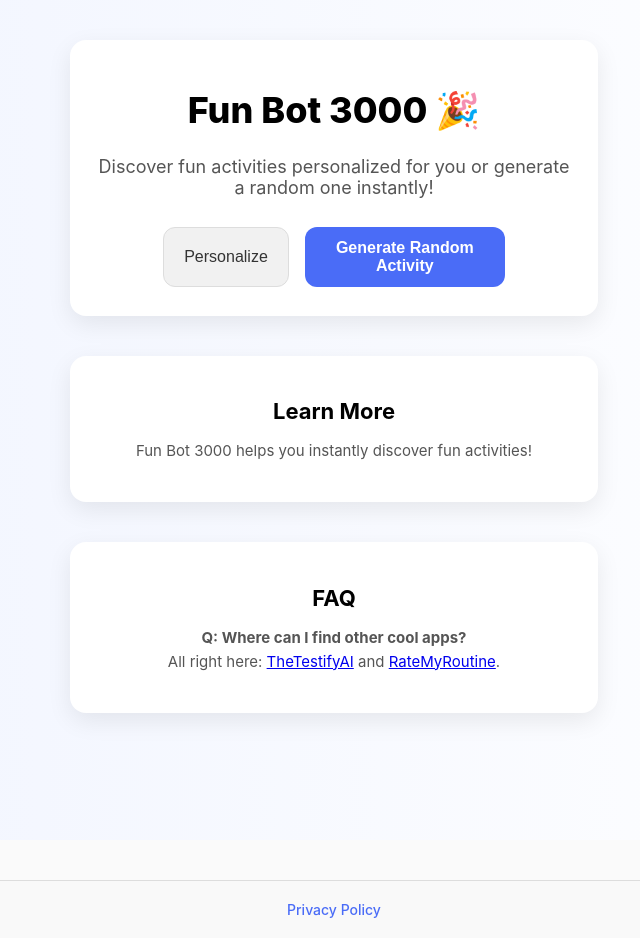
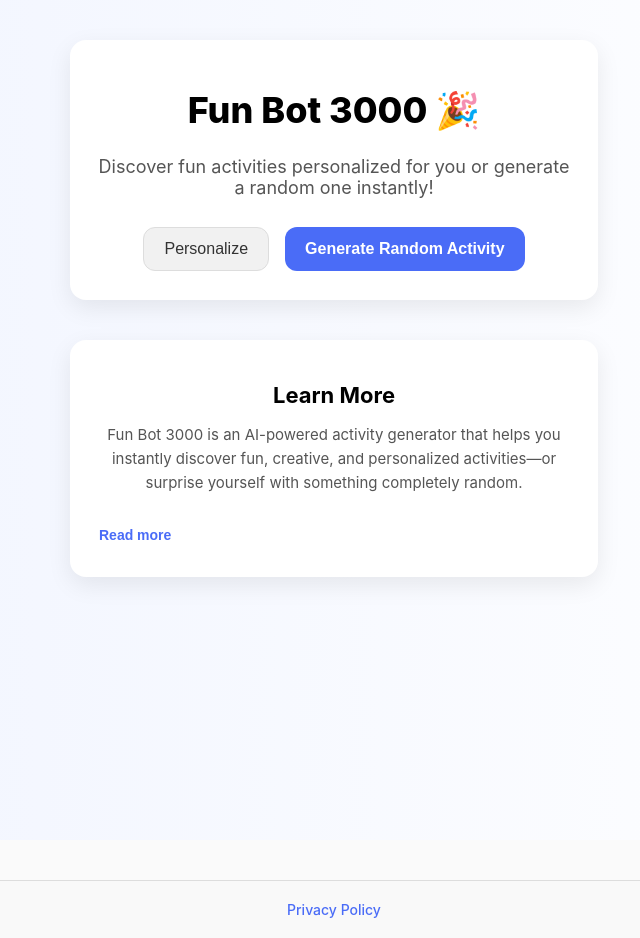
Before and after one commit to christensenandrew455-cell/funbot3000, a Next.js app: page / in a window 1280 px wide. Shown: the whole page, without its empty margins (306-946 px from the left). Built offline with nearby package versions, Linux system fonts and the light colour scheme.

Commit message:
Update page.js

```diff
--- a/app/page.js
+++ b/app/page.js
@@ -7,10 +7,10 @@ const DEFAULT_FORM = {
   personality: "",
   locationPref: "",
   season: "",
-  ageCategory: "", // kids, teenagers, adults, mixed
-  groupSize: "",   // solo, 2-4, group
-  chaos: "normal", // normal, getting there, crazy
-  cityType: "",    // city or town
+  ageCategory: "",
+  groupSize: "",
+  chaos: "normal",
+  cityType: "",
   extraInfo: "",
 };
 
@@ -19,6 +19,7 @@ export default function Home() {
   const [form, setForm] = useState(DEFAULT_FORM);
   const [personalizeOpen, setPersonalizeOpen] = useState(false);
   const [loading, setLoading] = useState(false);
+  const [learnMoreOpen, setLearnMoreOpen] = useState(false);
 
   useEffect(() => {
     const saved = sessionStorage.getItem("activityData");
@@ -101,7 +102,7 @@ export default function Home() {
       boxShadow: "0 8px 24px rgba(0,0,0,0.08)",
       marginTop: 20,
       width: "100%",
-      maxWidth: 400, // increased from 360
+      maxWidth: 400,
       marginLeft: "auto",
       marginRight: "auto",
       boxSizing: "border-box",
@@ -115,9 +116,6 @@ export default function Home() {
       border: "none",
       cursor: "pointer",
       fontWeight: 600,
-      transition: "0.2s",
-      maxWidth: 200,
-      textAlign: "center",
     },
     buttonSecondary: {
       background: "#f1f1f1",
@@ -128,9 +126,6 @@ export default function Home() {
       border: "1px solid #ddd",
       cursor: "pointer",
       fontWeight: 500,
-      transition: "0.2s",
-      maxWidth: 200,
-      textAlign: "center",
     },
     centerButtons: {
       display: "flex",
@@ -145,8 +140,6 @@ export default function Home() {
       borderRadius: 12,
       border: "1px solid #ddd",
       fontSize: 14,
-      outline: "none",
-      transition: "0.2s",
       textAlign: "center",
       boxSizing: "border-box",
     },
@@ -179,16 +172,14 @@ export default function Home() {
       lineHeight: 1.6,
       textAlign: "center",
     },
-    tagline: {
-      textAlign: "center",
-      color: "#555",
-      marginTop: 8,
-      fontSize: 18,
-    },
-    submitContainer: {
-      display: "flex",
-      justifyContent: "center",
-      marginTop: 10,
+    expandButton: {
+      marginTop: 12,
+      background: "none",
+      border: "none",
+      color: "#4A6CF7",
+      cursor: "pointer",
+      fontWeight: 600,
+      fontSize: 14,
     },
   };
 
@@ -199,38 +190,30 @@ export default function Home() {
         <h1 style={{ fontSize: 36, fontWeight: 800, textAlign: "center" }}>
           Fun Bot 3000 🎉
         </h1>
-        <p style={styles.tagline}>
+        <p style={{ textAlign: "center", color: "#555", fontSize: 18 }}>
           Discover fun activities personalized for you or generate a random one instantly!
         </p>
 
-        {/* ACTION BAR */}
         <div style={styles.centerButtons}>
           <button
-            type="button"
             onClick={() => setPersonalizeOpen((v) => !v)}
-            aria-expanded={personalizeOpen}
             style={styles.buttonSecondary}
           >
             {personalizeOpen ? "Close Personalization" : "Personalize"}
           </button>
 
           {!personalizeOpen && (
-            <button
-              type="button"
-              onClick={handleGenerateRandom}
-              style={styles.buttonPrimary}
-            >
+            <button onClick={handleGenerateRandom} style={styles.buttonPrimary}>
               {loading ? "Generating..." : "Generate Random Activity"}
             </button>
           )}
         </div>
 
-        {/* PERSONALIZATION FORM */}
         {personalizeOpen && (
           <form style={styles.personalizeCard} onSubmit={handleGenerateActivity}>
             <div style={{ display: "grid", gap: 14 }}>
               {["personality","locationPref","season","ageCategory","groupSize","chaos","cityType"].map((key) => {
-                const labelMap = {
+                const labels = {
                   personality: "Personality",
                   locationPref: "Inside / Outside",
                   season: "Season",
@@ -239,7 +222,7 @@ export default function Home() {
                   chaos: "Chaos Level",
                   cityType: "Location Type",
                 };
-                const optionsMap = {
+                const options = {
                   personality: ["Select...","Extrovert","Introvert"],
                   locationPref: ["Select...","Inside","Outside","Both"],
                   season: ["Select...","Spring","Summer","Autumn/Fall","Winter"],
@@ -250,60 +233,73 @@ export default function Home() {
                 };
                 return (
                   <label key={key} style={styles.label}>
-                    {labelMap[key]}:
+                    {labels[key]}
                     <select
                       style={styles.input}
                       value={form[key]}
                       onChange={(e) => updateField(key, e.target.value)}
                     >
-                      {optionsMap[key].map((opt,i) => (
-                        <option key={i} value={opt.toLowerCase().replace(/\s|\(|\)/g,'')}>{opt}</option>
+                      {options[key].map((o, i) => (
+                        <option key={i} value={o.toLowerCase().replace(/\s|\(|\)/g,"")}>
+                          {o}
+                        </option>
                       ))}
                     </select>
                   </label>
-                )
+                );
               })}
-
-              <textarea
-                style={{ ...styles.input, height: 60, resize: "none", boxSizing: "border-box" }}
-                placeholder="Anything extra (optional)"
-                value={form.extraInfo}
-                onChange={(e) => updateField("extraInfo", e.target.value)}
-              />
-
-              {anyPersonalizedInput ? (
-                <div style={styles.submitContainer}>
-                  <button type="submit" style={styles.buttonPrimary}>
-                    {loading ? "Generating..." : "Generate Activity"}
-                  </button>
-                </div>
-              ) : (
-                <div style={{ color: "#888", fontSize: 13, textAlign: "center" }}>
-                  Fill in any field to enable “Generate Activity”.
-                </div>
-              )}
             </div>
           </form>
         )}
       </div>
 
-      {/* Learn More Section */}
+      {/* Learn More */}
       <div style={styles.section}>
         <h2 style={styles.sectionTitle}>Learn More</h2>
+
         <p style={styles.sectionContent}>
-          Fun Bot 3000 helps you instantly discover fun activities!
+          Fun Bot 3000 is an AI-powered activity generator that helps you instantly
+          discover fun, creative, and personalized activities—or surprise yourself
+          with something completely random.
         </p>
-      </div>
 
-      {/* FAQ */}
-      <div style={styles.section}>
-        <h2 style={styles.sectionTitle}>FAQ</h2>
-        <p style={styles.sectionContent}>
-          <strong>Q: Where can I find other cool apps?</strong> <br />
-          All right here:{" "}
-          <a href="https://thetestifyai.com" target="_blank">TheTestifyAI</a> and{" "}
-          <a href="https://ratemyroutine.com" target="_blank">RateMyRoutine</a>.
-        </p>
+        {learnMoreOpen && (
+          <p style={{ ...styles.sectionContent, marginTop: 16 }}>
+            Fun Bot 3000 is designed to make finding things to do effortless for anyone,
+            regardless of age, location, or group size. At its core, the app uses artificial
+            intelligence to generate activity ideas either completely at random or based
+            on preferences you choose to provide. This flexibility allows users to explore
+            new ideas without thinking too hard, while still having the option to fine-tune
+            results when they want something more specific.
+
+            <br /><br />
+            The personalization system allows you to guide the AI using several simple
+            options. Personality helps determine whether activities should be more social,
+            more independent, or somewhere in between. Inside or outside preferences ensure
+            suggestions match your environment or mood, while the season setting prevents
+            unrealistic ideas such as outdoor summer activities in winter.
+
+            <br /><br />
+            Age category helps tailor activities to kids, teenagers, adults, or mixed-age
+            groups. Group size ensures suggestions work for solo experiences, small groups,
+            or larger gatherings. Chaos level controls intensity, ranging from calm and
+            relaxing to thrilling and high-energy. Finally, location type helps the AI
+            suggest activities that realistically fit whether you live in a city or a town.
+
+            <br /><br />
+            All personalization options are completely optional. If you choose not to fill
+            anything out, Fun Bot 3000 will still generate creative activities at random.
+            With unlimited generations and an intuitive interface, the app is built to
+            inspire, entertain, and help you break out of routine with minimal effort.
+          </p>
+        )}
+
+        <button
+          style={styles.expandButton}
+          onClick={() => setLearnMoreOpen((v) => !v)}
+        >
+          {learnMoreOpen ? "Show less" : "Read more"}
+        </button>
       </div>
     </div>
   );
```
